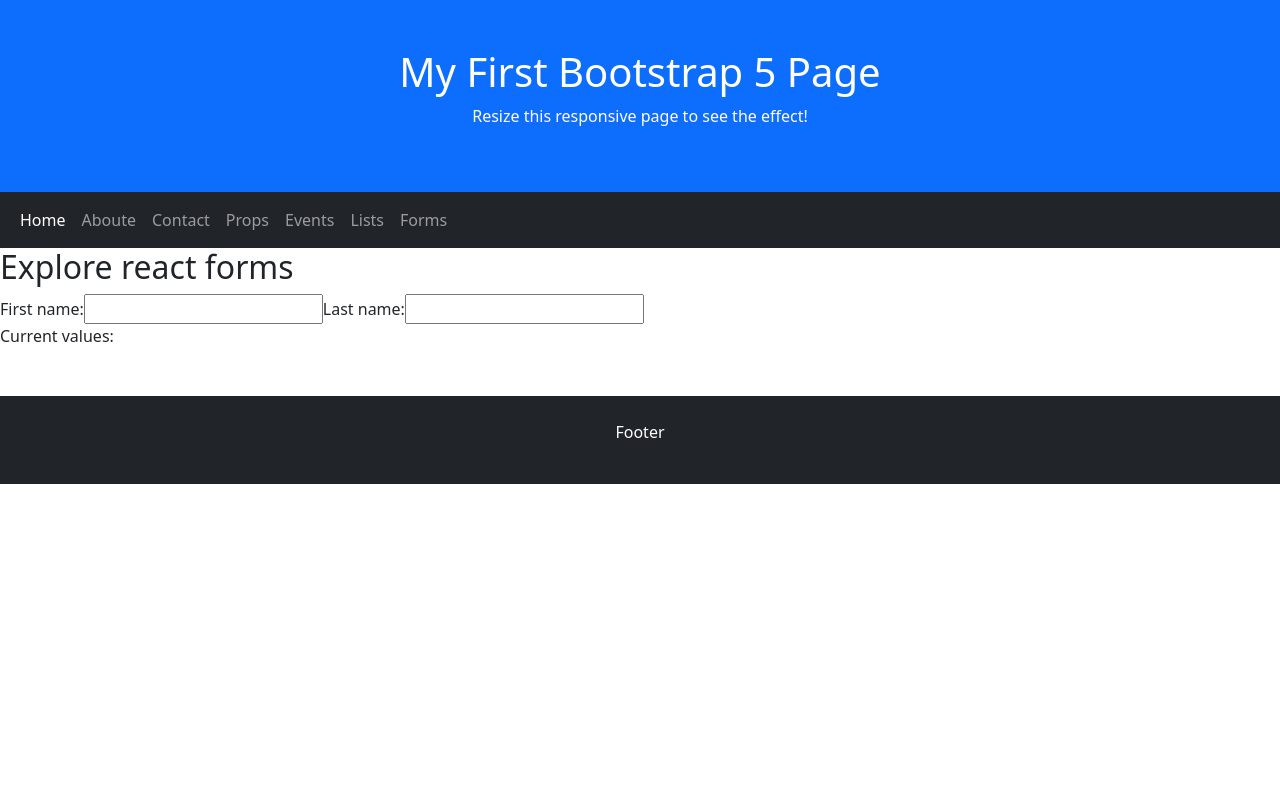
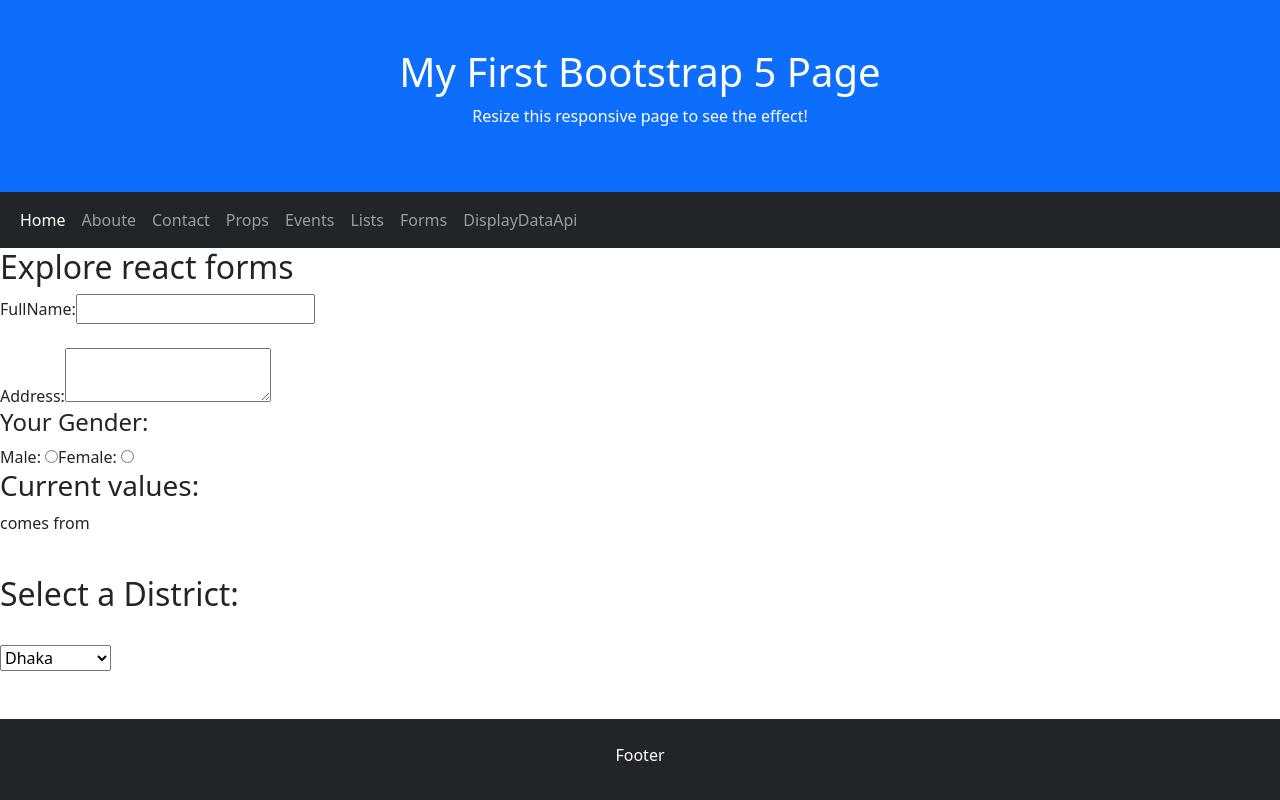
Before and after one commit to Maha-bub/React-projects, a React (Create React App) app in the folder react2/: page /forms in a window 1280 px wide. Shown: the top 800 px of the page. Built offline with nearby package versions, Linux system fonts and the light colour scheme.

Commit message:
forms explore

```diff
--- a/react2/package.json
+++ b/react2/package.json
@@ -7,6 +7,7 @@
     "@testing-library/jest-dom": "^6.9.1",
     "@testing-library/react": "^16.3.2",
     "@testing-library/user-event": "^13.5.0",
+    "axios": "^1.17.0",
     "bootstrap": "^5.3.8",
     "react": "^19.2.7",
     "react-bootstrap": "^2.10.10",
--- a/react2/src/App.js
+++ b/react2/src/App.js
@@ -7,6 +7,7 @@ import Props from './pages/Props';
 import Events from './pages/Events';
 import List from './pages/List';
 import Forms from './pages/Forms';
+import DisplayDataApi from './pages/DisplayDataApi';
 
 function App() {
   return (
@@ -20,6 +21,7 @@ function App() {
           <Route path="/events" element={<Events />} />
           <Route path="/list" element={<List />} />
           <Route path="/forms" element={<Forms />} />
+          <Route path="/displaydata" element={<DisplayDataApi />} />
         </Routes>
       </BrowserRouter>
     </>
--- a/react2/src/components/Nav.js
+++ b/react2/src/components/Nav.js
@@ -28,6 +28,9 @@ export default function Nav() {
                          <li class="nav-item">
                             <Link class="nav-link" to="/forms">Forms</Link>
                         </li>
+                         <li class="nav-item">
+                            <Link class="nav-link" to="/displaydata">DisplayDataApi</Link>
+                        </li>
 
                     </ul>
                 </div>
--- /dev/null
+++ b/react2/src/pages/DisplayDataApi.js
@@ -0,0 +1,19 @@
+import React, { useEffect, useState } from 'react';
+import axios from 'axios'
+
+import Header from '../components/Header'
+import Footer from '../components/Footer'
+import Nav from '../components/Nav'
+
+
+export default function DisplayDataApi() {
+    return (
+        <>
+            <Header />
+            <Nav />
+            <h4>Display Api data using axios</h4>
+            <Footer />
+
+        </>
+    )
+}
--- a/react2/src/pages/Forms.js
+++ b/react2/src/pages/Forms.js
@@ -18,17 +18,21 @@ export default function Forms() {
 
 
   // multiple input field handle function
-  const [inputs, setInput] = useState({})
+  const [inputs, setInputs] = useState({})
   console.log(inputs);
 
 
   function handleChange(e) {
-
-
     const value = e.target.value;
     const name = e.target.name;
 
-    setInput(values => ({ ...values, [name]: value }))
+    setInputs(values => ({ ...values, [name]: value }))
+  }
+
+  const [district, setDistrict] = useState("Dhaka");
+  function handleChange2(event) {
+
+    setDistrict(event.target.value);
   }
 
 
@@ -42,24 +46,41 @@ export default function Forms() {
 
 
       <form>
-        <label>First name:
+        <label>FullName:
           <input
             type="text"
             name="firstname"
             value={inputs.firstname}
             onChange={handleChange}
           />
-        </label>
-        <label>Last name:
-          <input
+        </label> <br /> <br />
+        <label>Address:
+          <textarea name="address" onChange={handleChange} id="">{inputs.address}</textarea>
+          {/* <input
             type="text"
             name="lastname"
             value={inputs.lastname}
             onChange={handleChange}
-          />
-        </label>
-        <p>Current values: {inputs.firstname} {inputs.lastname}</p>
+          /> */}
+        </label> <br />
+        <h4>Your Gender:</h4>
+        Male: <input type="radio" name='gender' value="Male" checked={inputs.gender === 'Male'} onChange={handleChange} />
+        Female: <input type="radio" name='gender' value="Female" checked={inputs.gender === 'Female'} onChange={handleChange} />
+        <h3>Current values:</h3>
+        <p> {inputs.firstname} comes from  {inputs.address}</p> <br />
+        <h2>Select a District:</h2> <br />
+        <select name="district" value={district} onChange={handleChange2} id="">
+
+          <option value="Dhaka">Dhaka</option>
+          <option value="Rangpur">Rangpur</option>
+          <option value="Mymonsing">Mymonsing</option>
+          <option value="Sylhet">Sylhet</option>
+          <option value="Barisal">Barisal</option>
+        </select>
       </form>
+
+
+
 
       <Footer />
 
```
Also changed, not shown: 1 other file (tests, documents, lock files or other folders).
